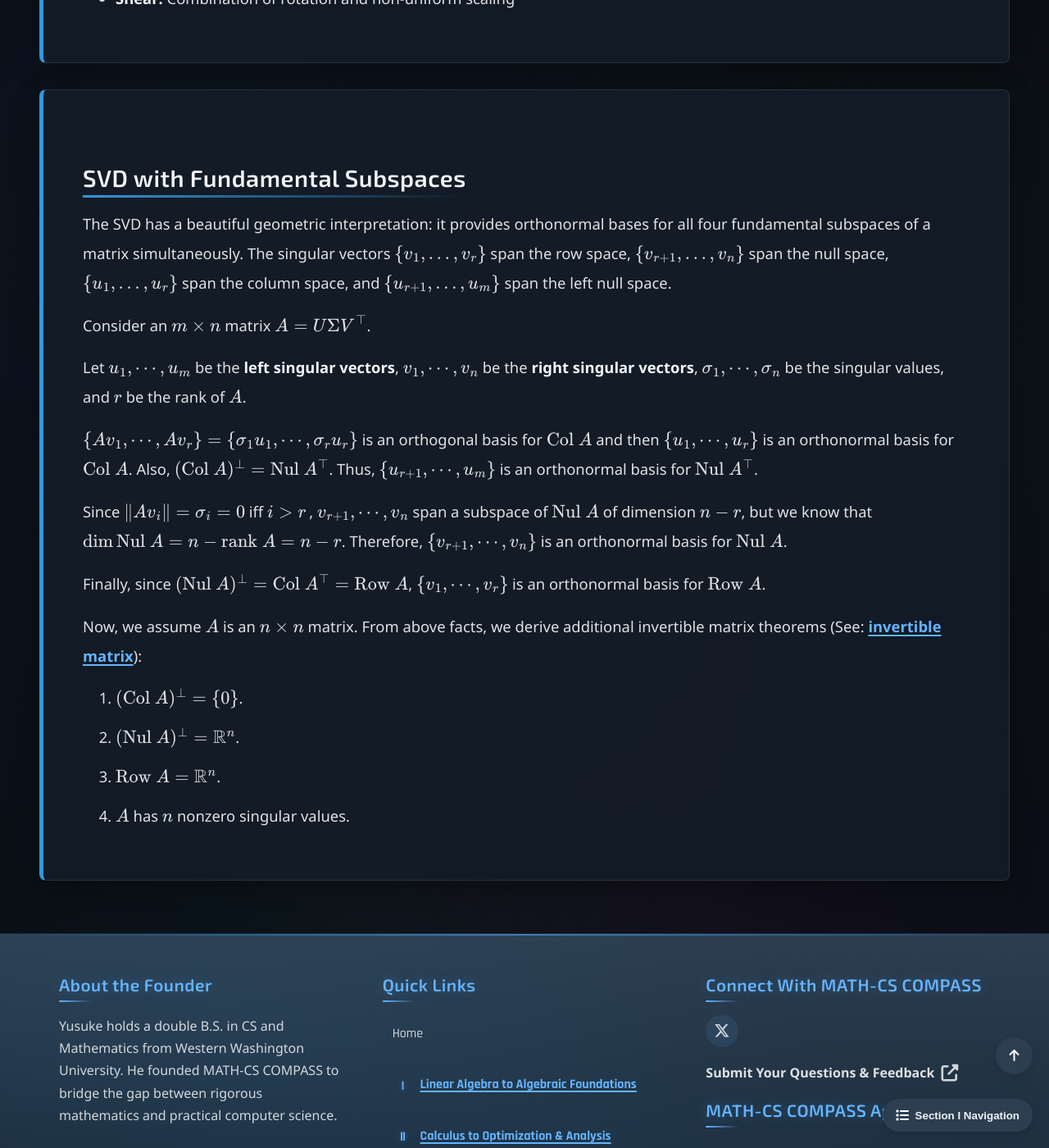
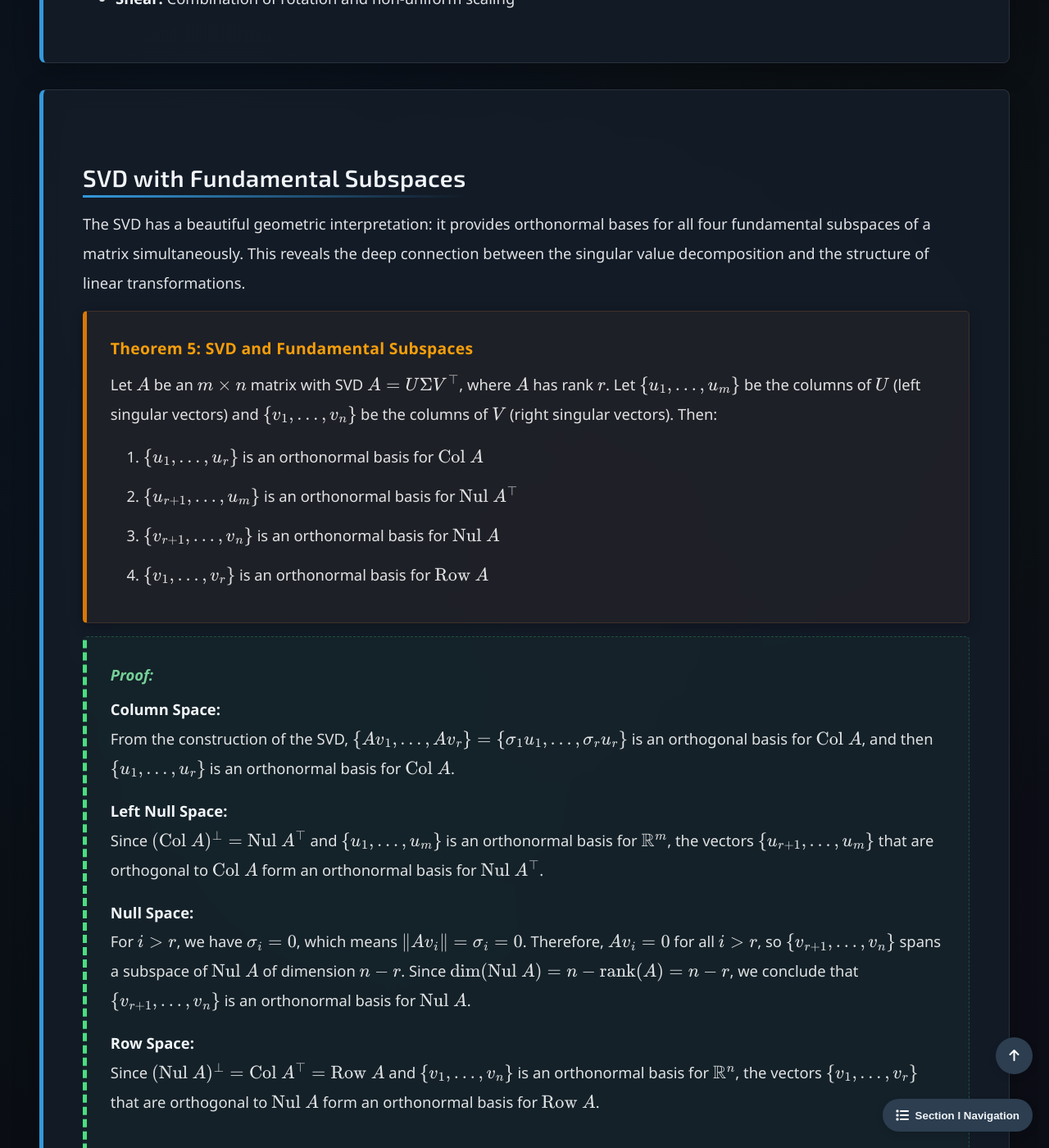
Before and after one commit to Yusukey01/yusukey01.github.io, a Jekyll site: the page built from Mathematics/Linear_algebra/symmetry.html, in a window 1280 px wide and 1400 px high, scrolled down 14271 px. Shown: the whole window at 82% size. Built offline with Jekyll 4.4.1, drawn with Linux system fonts in a browser that asks for light colours; some of the changed text lies outside the part shown.

Commit message:
revised explanations

```diff
--- a/Mathematics/Linear_algebra/symmetry.html
+++ b/Mathematics/Linear_algebra/symmetry.html
@@ -558,44 +558,106 @@ uses_python: false
 
                 <p>
                     The SVD has a beautiful geometric interpretation: it provides orthonormal bases for all four
-                    fundamental subspaces of a matrix simultaneously. The singular vectors \(\{v_1, \ldots, v_r\}\)
-                    span the row space, \(\{v_{r+1}, \ldots, v_n\}\) span the null space, \(\{u_1, \ldots, u_r\}\)
-                    span the column space, and \(\{u_{r+1}, \ldots, u_m\}\) span the left null space.
+                    fundamental subspaces of a matrix simultaneously. This reveals the deep connection between
+                    the singular value decomposition and the structure of linear transformations.
+                </p>
+
+                <div class="theorem">
+                    <span class="theorem-title">Theorem 5: SVD and Fundamental Subspaces</span>
+                    <p>
+                        Let \(A\) be an \(m \times n\) matrix with SVD \(A = U \Sigma V^\top\), where \(A\) has
+                        rank \(r\). Let \(\{u_1, \ldots, u_m\}\) be the columns of \(U\) (left singular vectors)
+                        and \(\{v_1, \ldots, v_n\}\) be the columns of \(V\) (right singular vectors). Then:
+                    </p>
+                    <ol style="padding-left: 40px;">
+                        <li>\(\{u_1, \ldots, u_r\}\) is an orthonormal basis for \(\text{Col }A\)</li>
+                        <li>\(\{u_{r+1}, \ldots, u_m\}\) is an orthonormal basis for \(\text{Nul }A^\top\)</li>
+                        <li>\(\{v_{r+1}, \ldots, v_n\}\) is an orthonormal basis for \(\text{Nul }A\)</li>
+                        <li>\(\{v_1, \ldots, v_r\}\) is an orthonormal basis for \(\text{Row }A\)</li>
+                    </ol>
+                </div>
+
+                <div class="proof">
+                    <span class="proof-title">Proof:</span>
+
+                    <p>
+                        <strong>Column Space:</strong><br>
+                        From the construction of the SVD, \(\{Av_1, \ldots, Av_r\} = \{\sigma_1 u_1, \ldots, \sigma_r u_r\}\)
+                        is an orthogonal basis for \(\text{Col }A\), and then \(\{u_1, \ldots, u_r\}\) is an orthonormal basis
+                        for \(\text{Col }A\).
                     </p>
 
                     <p>
-                    Consider an \(m \times n\) matrix \(A = U\Sigma V^\top\).
+                        <strong>Left Null Space:</strong><br>
+                        Since \((\text{Col }A)^\perp = \text{Nul }A^\top\) and \(\{u_1, \ldots, u_m\}\) is an
+                        orthonormal basis for \(\mathbb{R}^m\), the vectors \(\{u_{r+1}, \ldots, u_m\}\) that are
+                        orthogonal to \(\text{Col }A\) form an orthonormal basis for \(\text{Nul }A^\top\).
                     </p>
+
                     <p>
-                    Let \(u_1, \cdots, u_m\) be the <strong>left singular vectors</strong>, \(v_1, \cdots, v_n\) be
-                    the <strong>right singular vectors</strong>, \(\sigma_1, \cdots, \sigma_n\) be the singular values,
-                    and \(r\) be the rank of \(A\).
+                        <strong>Null Space:</strong><br>
+                        For \(i > r\), we have \(\sigma_i = 0\), which means \(\|Av_i\| = \sigma_i = 0\).
+                        Therefore, \(Av_i = 0\) for all \(i > r\), so \(\{v_{r+1}, \ldots, v_n\}\) spans a
+                        subspace of \(\text{Nul }A\) of dimension \(n - r\). Since
+                        \(\dim(\text{Nul }A) = n - \text{rank}(A) = n - r\), we conclude that
+                        \(\{v_{r+1}, \ldots, v_n\}\) is an orthonormal basis for \(\text{Nul }A\).
                     </p>
+
                     <p>
-                    \(\{Av_1, \cdots, Av_r\} = \{\sigma_1u_1, \cdots, \sigma_ru_r\} \) is an orthogonal basis for \(\text{Col }A\) and then
-                    \(\{u_1, \cdots, u_r\}\) is an orthonormal basis for \(\text{Col }A\). Also, \((\text{Col }A)^{\perp} =  \text{Nul }A^\top \).
-                    Thus, \(\{u_{r+1}, \cdots, u_m\}\) is an orthonormal basis for \(\text{Nul }A^\top\).
-                </p>
-                <p>
-                    Since \(\| Av_i \| = \sigma_i = 0\) iff \(i > r \,\), \(v_{r+1}, \cdots, v_n\) span a subspace of \(\text{Nul }A\)
-                    of dimension \(n-r\), but we know that \(\dim \text{Nul }A = n - \text{rank } A = n -r\).
-                    Therefore, \(\{v_{r+1}, \cdots, v_n\}\) is an orthonormal basis for \(\text{Nul }A\).
-                </p>
-                <p>
-                    Finally, since \((\text{Nul }A)^{\perp} = \text{Col }A^\top  = \text{Row }A  \), \(\{v_1, \cdots, v_r\}\) is an orthonormal
+                        <strong>Row Space:</strong><br>
+                        Since \((\text{Nul }A)^\perp = \text{Col }A^\top = \text{Row }A\) and
+                        \(\{v_1, \ldots, v_n\}\) is an orthonormal basis for \(\mathbb{R}^n\), the vectors
+                        \(\{v_1, \ldots, v_r\}\) that are orthogonal to \(\text{Nul }A\) form an orthonormal
                         basis for \(\text{Row }A\).
                     </p>
+
+                </div>
+
+                <div class="insight-box">
+                    <span class="insight-title">Geometric Insight:</span>
                     <p>
-                    Now, we assume \(A\) is an \(n \times n\) matrix. From above facts, we derive additional invertible matrix theorems
-                    (See: <a href="determinants.html"><strong>invertible matrix</strong></a>):
+                        The SVD reveals that any linear transformation can be understood as acting on orthogonal
+                        subspaces: the row space maps via scaling by singular values to the column space, while
+                        the null space maps to zero. The transformation is entirely characterized by how it acts
+                        on these complementary subspaces.
+                    </p>
+                </div>
+
+                <h3>Connection to the Invertible Matrix Theorem</h3>
+
+                <p>
+                    When \(A\) is an \(n \times n\) invertible matrix, the SVD characterization of fundamental
+                    subspaces provides additional equivalent conditions for invertibility.
+                </p>
+
+                <div class="theorem">
+                    <span class="theorem-title">Additional Invertible Matrix Conditions</span>
+                    <p>
+                        Let \(A\) be an \(n \times n\) matrix. Then \(A\) is invertible if and only if any of
+                        the following equivalent conditions hold:
                     </p>
                     <ol style="padding-left: 40px;">
-                    <li>\((\text{Col }A)^{\perp} = \{0\}\).</li>
-                    <li>\((\text{Nul }A)^{\perp} = \mathbb{R}^n\).</li>
-                    <li>\(\text{Row }A = \mathbb{R}^n\). </li>
-                    <li> \(A\) has \(n\) nonzero singular values. </li>
+                        <li>\((\text{Col }A)^\perp = \{0\}\)</li>
+                        <li>\((\text{Nul }A)^\perp = \mathbb{R}^n\)</li>
+                        <li>\(\text{Row }A = \mathbb{R}^n\)</li>
+                        <li>\(A\) has \(n\) nonzero singular values</li>
                     </ol>
+                    <p>
+                        These conditions extend the <a href="determinants.html#inv_m">Invertible Matrix Theorem</a>
+                        from earlier sections.
+                    </p>
+                </div>
+
+                <p>
+                    The equivalence follows from Theorem 5: if \(A\) is invertible, then \(\text{rank}(A) = n\),
+                    which means \(r = n\). Therefore, \(\text{Nul }A = \{0\}\) (there are no vectors
+                    \(v_{r+1}, \ldots, v_n\)), \(\text{Row }A = \mathbb{R}^n\) (all \(v_1, \ldots, v_n\) span
+                    the row space), and all \(n\) singular values are nonzero. Conversely, if any of these
+                    conditions hold, they force \(r = n\), making \(A\) invertible.
+                </p>
+
             </section>
+
         </div>
         <script src="/js/main.js"></script>
         <script src="/js/sec1_p9_svd_visualizer.js"></script>
```
Lines whose indentation alone changed are shown as unchanged.
